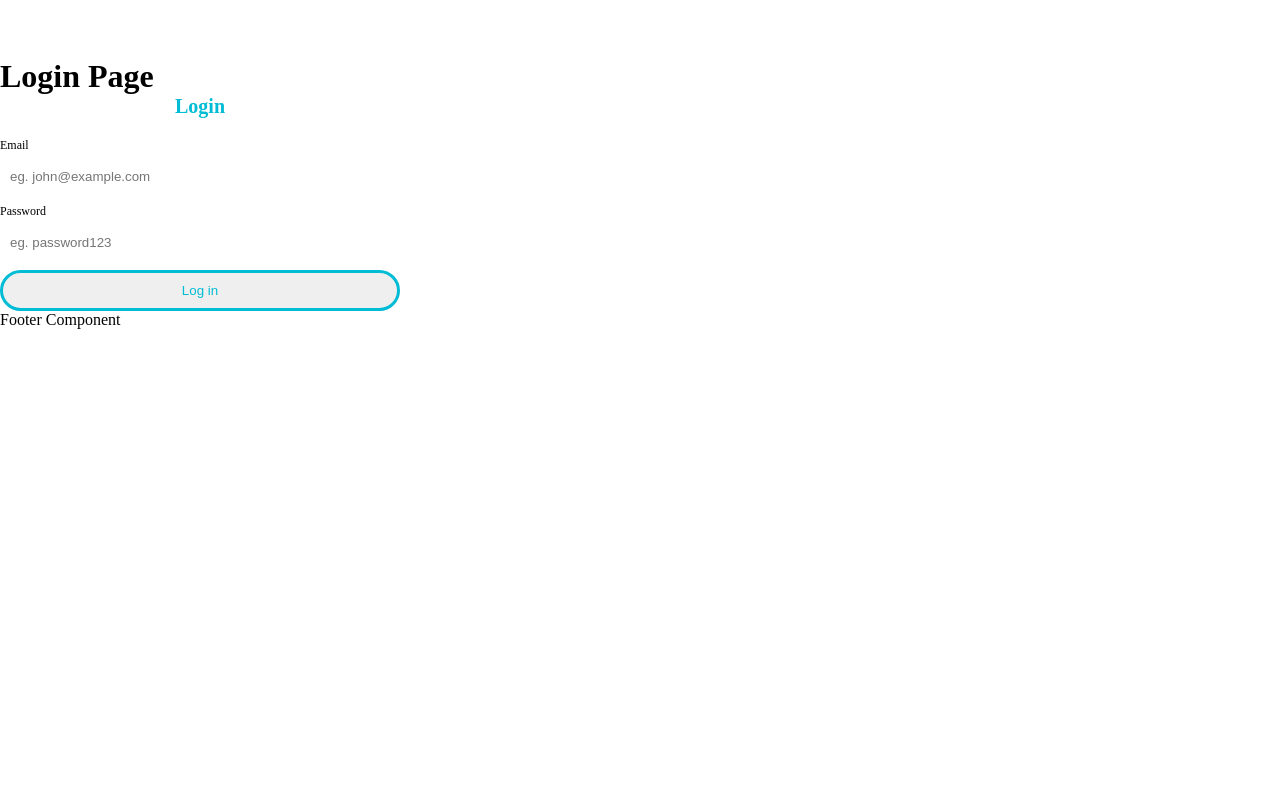
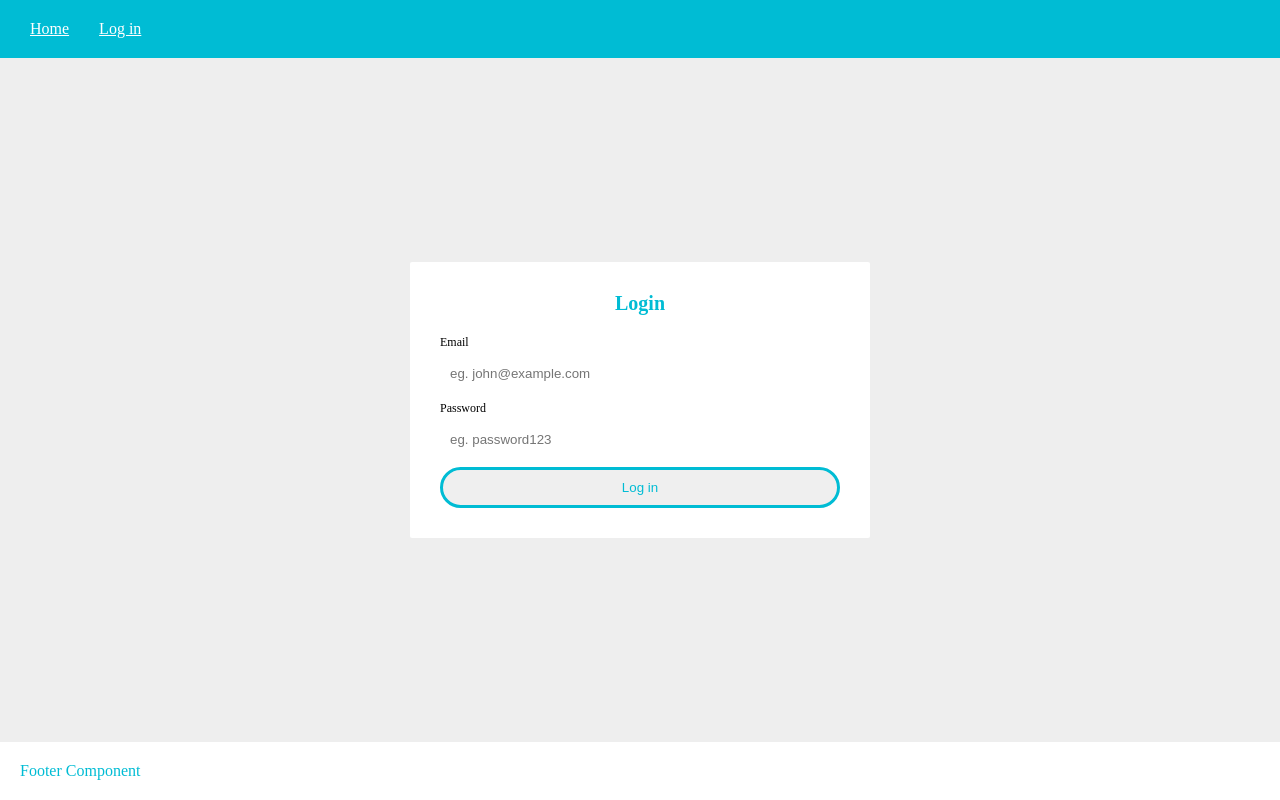
Before and after one commit to chrishalley/cibolo-react-client, a React (Create React App) app: page /login in a window 1280 px wide. Built offline with nearby package versions, Linux system fonts and the light colour scheme.

Commit message:
added basic layout styles

```diff
--- a/src/components/App.js
+++ b/src/components/App.js
@@ -5,15 +5,15 @@ import Header from './Header/Header'
 import Footer from './Footer/Footer'
 import Root from '../screens/Root'
 
-import './App.module.css'
+import styles from './App.module.css'
 
 class App extends Component {
   render() {
     return (
       <BrowserRouter>
-        <div>
+        <div className={styles.app}>
           <Header></Header>
-            <Root></Root>
+          <Root></Root>
           <Footer></Footer>
         </div>
       </BrowserRouter>
--- a/src/components/App.module.css
+++ b/src/components/App.module.css
@@ -1,3 +1,10 @@
-:root {
+.app {
   --color-primary: #00BCD4;
+  --color-grey-light-1: #EEEEEE;
+
+  background-color: var(--color-grey-light-1);
+  display: flex;
+  flex-direction: column;
+  min-height: 100vh;
+  justify-content: space-between;
 }
--- a/src/components/Footer/Footer.js
+++ b/src/components/Footer/Footer.js
@@ -1,8 +1,10 @@
 import React from 'react';
+
+import styles from './Footer.module.css'
 
 const Footer = () => {
   return (
-    <footer>Footer Component</footer>
+    <footer className={styles.footer}>Footer Component</footer>
   )
 }
 
--- /dev/null
+++ b/src/components/Footer/Footer.module.css
@@ -0,0 +1,7 @@
+.footer {
+  /* background-color: var(--color-primary); */
+  background-color: #FFFFFF;
+  /* color: #FFFFFF; */
+  color: var(--color-primary);
+  padding: 2rem;
+}
--- a/src/components/Header/Header.module.css
+++ b/src/components/Header/Header.module.css
@@ -1,7 +1,4 @@
-@value color-primary from '../../assets/css/colors.css';
-/* @value varBlue from colors; */
-
 .appHeader {
-  background-color: color-primary;
+  background-color: var(--color-primary);
   padding: 2rem;
 }
--- a/src/screens/Login/Login.js
+++ b/src/screens/Login/Login.js
@@ -1,12 +1,16 @@
 import React from 'react'
 
+import { Card } from '../../components/common'
 import LoginForm from '../../components/LoginForm/LoginForm'
+
+import styles from './Login.module.css'
 
 const Login = () => {
   return (
-    <div>
-      <h1>Login Page</h1>
-      <LoginForm></LoginForm>
+    <div className={styles['login-screen']}>
+      <Card>
+        <LoginForm></LoginForm>
+      </Card>
     </div>
   )
 }
--- a/src/screens/Login/Login.module.css
+++ b/src/screens/Login/Login.module.css
@@ -0,0 +1,5 @@
+.login-screen {
+  display: flex;
+  justify-content: center;
+  align-items: center;
+}
--- a/src/screens/Root.js
+++ b/src/screens/Root.js
@@ -1,4 +1,4 @@
-import React from 'react'
+import React, { Fragment } from 'react'
 import { Route } from 'react-router-dom'
 
 import Login from './Login/Login'
@@ -6,10 +6,10 @@ import Home from './Home/Home'
 
 const Root = () => {
   return (
-      <div>
-        <Route path="/" exact component={Home}></Route>
-        <Route path="/login" component={Login}></Route>
-      </div>
+    <Fragment>
+      <Route path="/" exact component={Home}></Route>
+      <Route path="/login" component={Login}></Route>
+    </Fragment>
   )
 }
 
```
